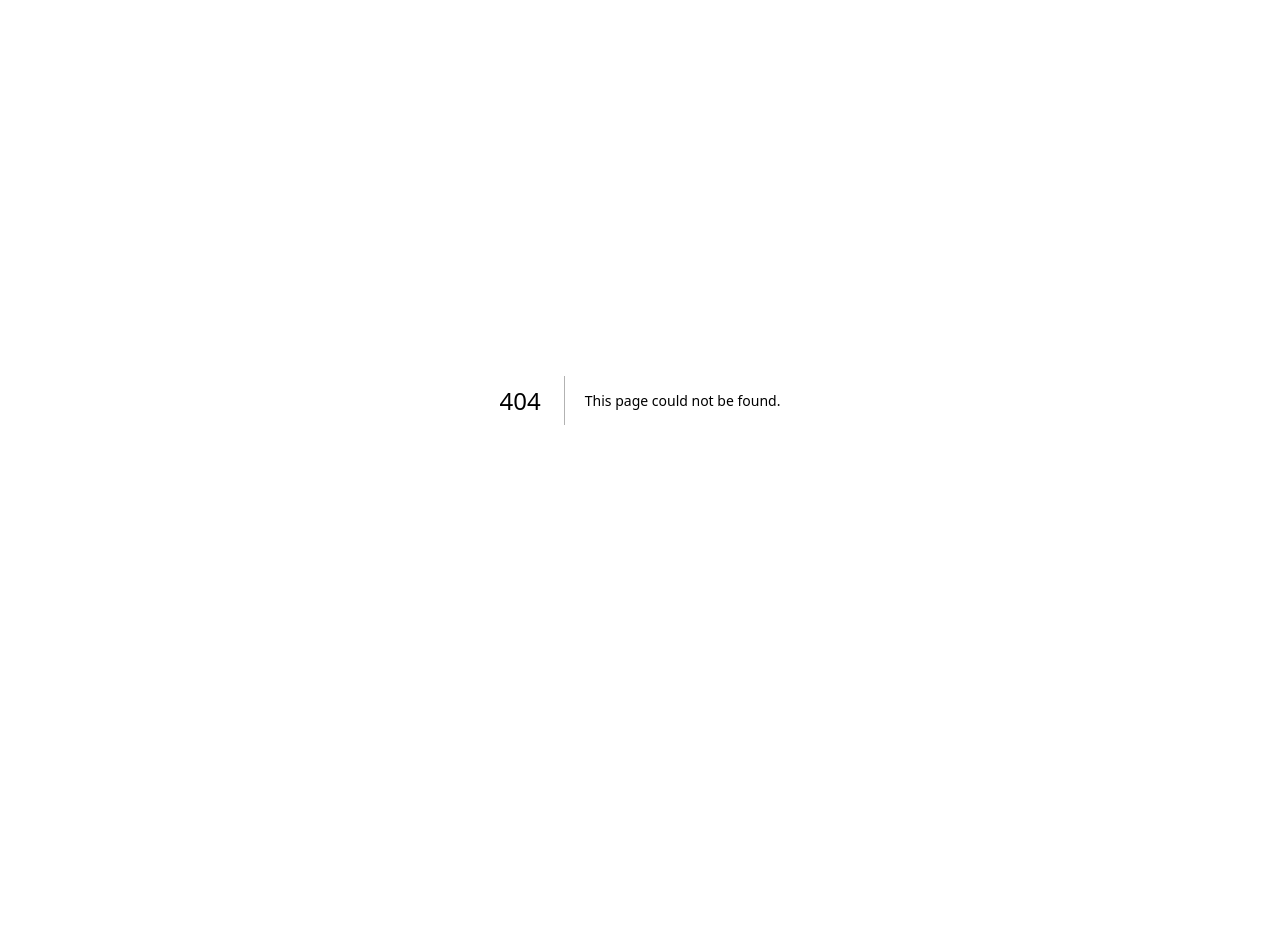
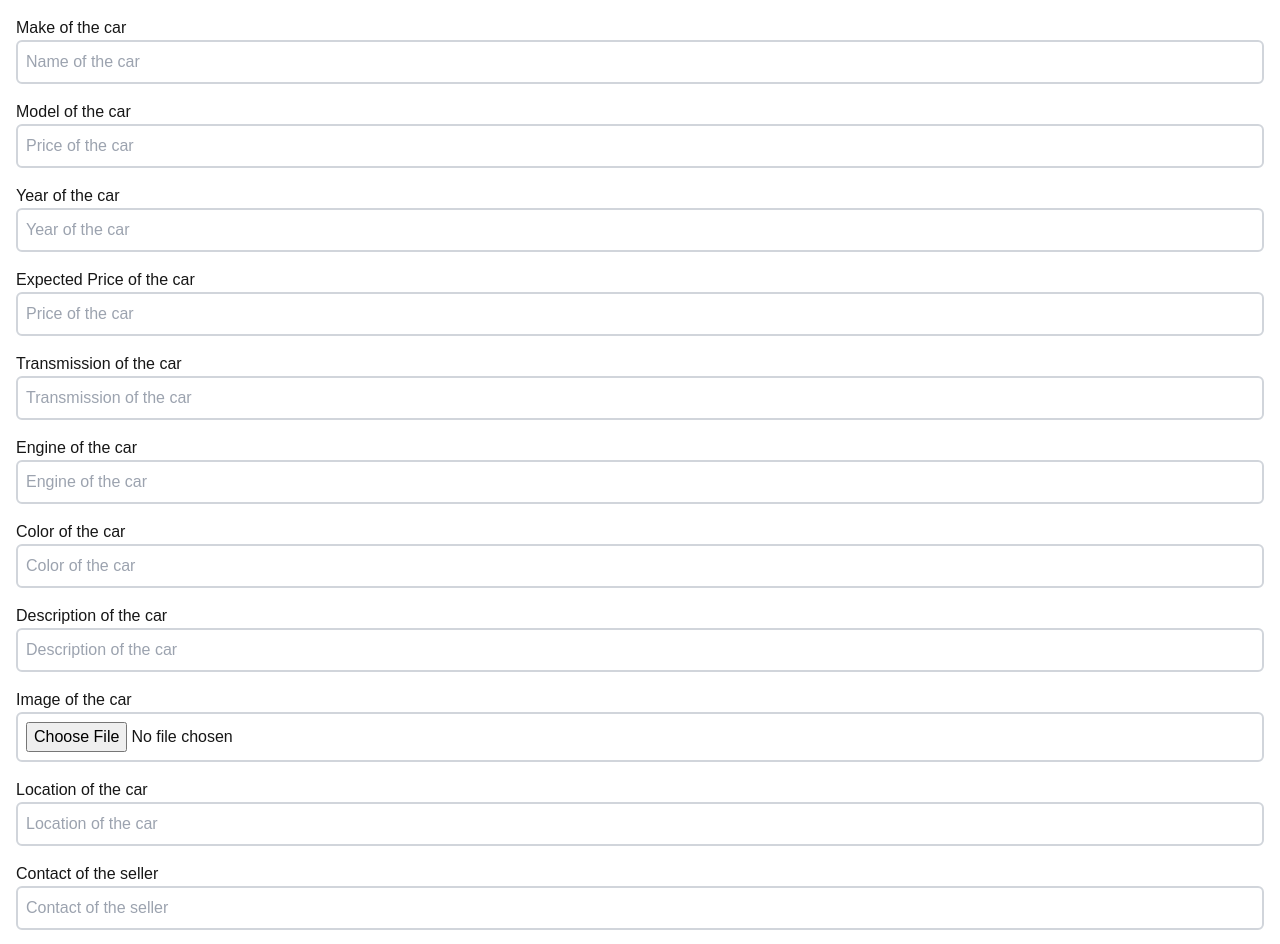
Before and after one commit to lightpc90/delok, a Next.js app: page /sell-a-car in a window 1280 px wide. Before the commit this address had no page. Shown: the top 944 px of the page. Before the commit the page ends 800 px from the top, so only its background shows below. Built offline with nearby package versions, Linux system fonts and the light colour scheme.

Commit message:
created sell-a-car form page

```diff
--- /dev/null
+++ b/src/app/rent-a-car/page.tsx
@@ -0,0 +1,9 @@
+import React from 'react'
+
+const Page = () => {
+  return (
+    <div>Rent a Car</div>
+  )
+}
+
+export default Page
--- /dev/null
+++ b/src/app/sell-a-car/page.tsx
@@ -0,0 +1,71 @@
+import React from 'react'
+
+const Page = () => {
+    return (
+        <div>
+            <form className='flex flex-col gap-4 p-4'>
+                {/* make */}
+                <label htmlFor='make' className='flex flex-col' >Make of the car
+                    <input type="text" id='make' placeholder='Name of the car'
+                        className='border-2 border-gray-300 rounded-md p-2' />
+                </label>
+                {/* model */}
+                <label htmlFor='model' className='flex flex-col' >Model of the car
+                    <input type="text" id='model' placeholder='Price of the car'
+                        className='border-2 border-gray-300 rounded-md p-2' />
+                </label>
+                {/* year */}
+                <label htmlFor='year' className='flex flex-col' >Year of the car
+                    <input type="text" id='year' placeholder='Year of the car'
+                        className='border-2 border-gray-300 rounded-md p-2' />
+                </label>
+                {/* price */}
+                <label htmlFor='price' className='flex flex-col' >Expected Price of the car
+                    <input type="text" id='price' placeholder='Price of the car'
+                        className='border-2 border-gray-300 rounded-md p-2' />
+                </label>
+                {/* transmission */}
+                <label htmlFor='transmission' className='flex flex-col' >Transmission of the car
+                    <input type="text" id='transmission' placeholder='Transmission of the car'
+                        className='border-2 border-gray-300 rounded-md p-2' />
+                </label>
+                {/* engine */}
+                <label htmlFor='engine' className='flex flex-col' >Engine of the car
+                    <input type="text" id='engine' placeholder='Engine of the car'
+                        className='border-2 border-gray-300 rounded-md p-2' />
+                </label>
+                {/* color */}
+                <label htmlFor='color' className='flex flex-col' >Color of the car
+
+                    <input type="text" id='color' placeholder='Color of the car'
+                        className='border-2 border-gray-300 rounded-md p-2' />
+                </label>
+                {/* description */}
+                <label htmlFor='description' className='flex flex-col' >Description of the car
+
+                    <input type="text" id='description' placeholder='Description of the car'
+                        className='border-2 border-gray-300 rounded-md p-2' />
+                </label>
+                {/* image */}
+                <label htmlFor='image' className='flex flex-col' >Image of the car
+                    <input type="file" id='image'
+                        className='border-2 border-gray-300 rounded-md p-2' />
+                </label>
+                {/* location */}
+                <label htmlFor='location' className='flex flex-col' >Location of the car
+
+                    <input type="text" id='location' placeholder='Location of the car'
+                        className='border-2 border-gray-300 rounded-md p-2' />
+                </label>
+                {/* contact */}
+                <label htmlFor='contact' className='flex flex-col' >Contact of the seller
+                    <input type="text" id='contact' placeholder='Contact of the seller'
+                        className='border-2 border-gray-300 rounded-md p-2' />
+                </label>
+                <button className='bg-primary rounded-md p-1 md:p-2 text-white hover:bg-primaryHover'>Submit</button>
+            </form>
+        </div>
+    )
+}
+
+export default Page
```
